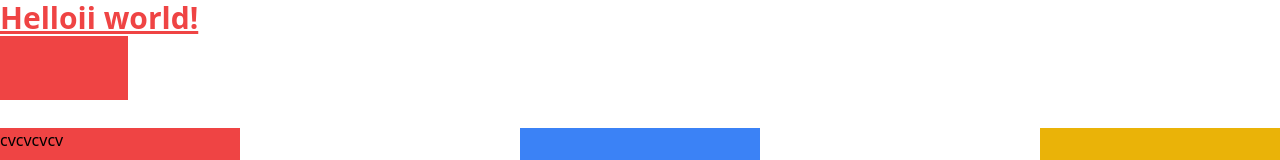
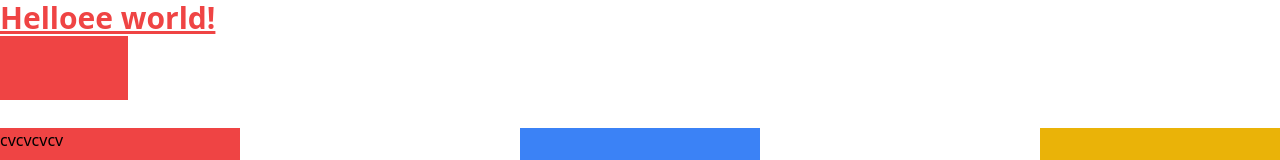
Before and after one commit to phan-thi-thanh-thao/Tailwind, a website: page src/index.html in a window 1280 px wide. Shown: the top 160 px of the page. Drawn offline with Linux system fonts and the light colour scheme.

Commit message:
Update index.html

```diff
--- a/src/index.html
+++ b/src/index.html
@@ -8,7 +8,7 @@
   </head>
   <body>
 
-    <h1 class="text-3xl font-bold underline text-red-500">Helloii world!</h1>
+    <h1 class="text-3xl font-bold underline text-red-500">Helloee world!</h1>
 
     <!-- hình chữ nhật có chiều dài là 60px với rộng là 30px có bg là màu đỏ -->
     <div class="h-16 w-32 bg-red-500 mb-7"></div>
```
